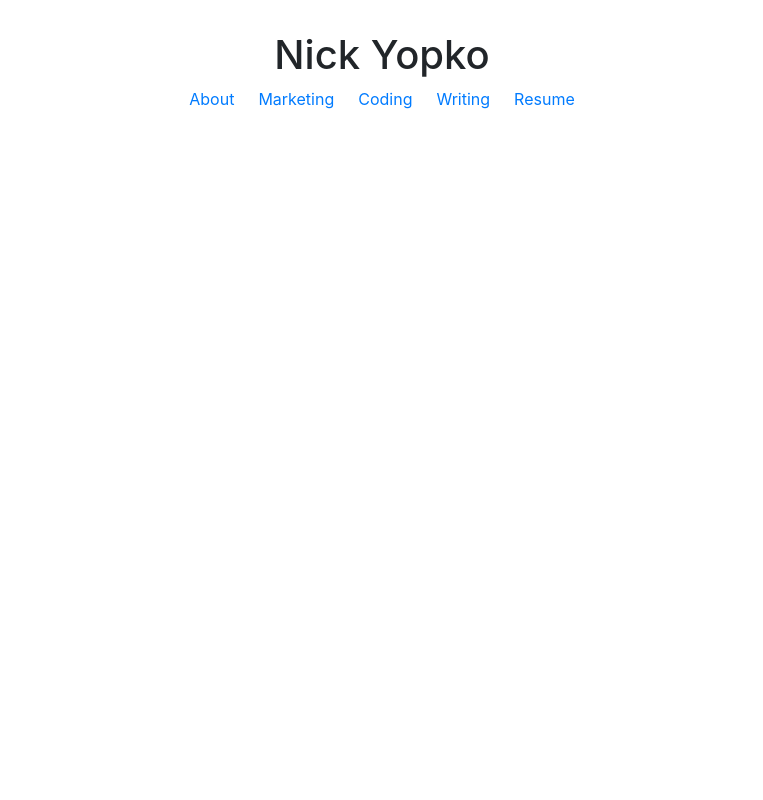
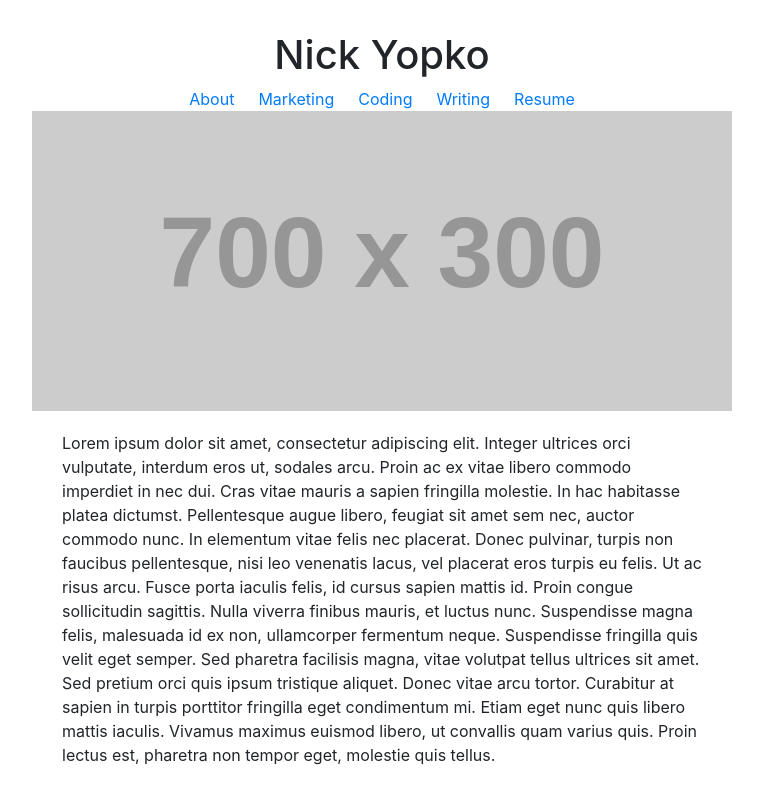
Before and after one commit to nyopko/Personal-Website, a React (Create React App) app: page /about in a window 1280 px wide. Shown: the whole page, without its empty margins (258-1021 px from the left). Built offline with nearby package versions, Linux system fonts and the light colour scheme.

Commit message:
Added placeholder layout and content for writing

```diff
--- a/src/App.css
+++ b/src/App.css
@@ -56,6 +56,16 @@
   margin-top: 20px;
 }
 
+#aboutMeText{
+  width: 50%;
+  margin-top: 20px;
+}
+
+#writingText{
+  width: 50%;
+  margin-top: 20px;
+}
+
 @media (max-width: 767px) {
 
 #navBar{
--- a/src/Pages/about.js
+++ b/src/Pages/about.js
@@ -10,16 +10,19 @@ import SubPageHeader from '../Components/AboutHeader';
 class App extends Component {
     render() {
         return (
-            <div className="homePage">
-                <Grid
+            <div className="aboutPage">
+               <Grid
                     container
                     direction="column"
                     justify="center"
                     alignItems="center"
                 >
                     <SubPageHeader />
+                        <img id="aboutMePic" src="https://via.placeholder.com/700x300" />
+                        <p id="aboutMeText">Lorem ipsum dolor sit amet, consectetur adipiscing elit. Integer ultrices orci vulputate, interdum eros ut, sodales arcu. Proin ac ex vitae libero commodo imperdiet in nec dui. Cras vitae mauris a sapien fringilla molestie. In hac habitasse platea dictumst. Pellentesque augue libero, feugiat sit amet sem nec, auctor commodo nunc. In elementum vitae felis nec placerat. Donec pulvinar, turpis non faucibus pellentesque, nisi leo venenatis lacus, vel placerat eros turpis eu felis. Ut ac risus arcu. Fusce porta iaculis felis, id cursus sapien mattis id. Proin congue sollicitudin sagittis. Nulla viverra finibus mauris, et luctus nunc. Suspendisse magna felis, malesuada id ex non, ullamcorper fermentum neque. Suspendisse fringilla quis velit eget semper.
 
-                    </Grid>
+Sed pharetra facilisis magna, vitae volutpat tellus ultrices sit amet. Sed pretium orci quis ipsum tristique aliquet. Donec vitae arcu tortor. Curabitur at sapien in turpis porttitor fringilla eget condimentum mi. Etiam eget nunc quis libero mattis iaculis. Vivamus maximus euismod libero, ut convallis quam varius quis. Proin lectus est, pharetra non tempor eget, molestie quis tellus.</p>
+                </Grid>
             </div>
                 );
             }
--- a/src/Pages/coding.js
+++ b/src/Pages/coding.js
@@ -10,7 +10,7 @@ import SubPageHeader from '../Components/AboutHeader';
 class App extends Component {
     render() {
         return (
-            <div className="homePage">
+            <div className="codingPage">
                 <Grid
                     container
                     direction="column"
--- a/src/Pages/marketing.js
+++ b/src/Pages/marketing.js
@@ -10,7 +10,7 @@ import SubPageHeader from '../Components/AboutHeader';
 class App extends Component {
     render() {
         return (
-            <div className="homePage">
+            <div className="marketingPage">
                 <Grid
                     container
                     direction="column"
--- a/src/Pages/resume.js
+++ b/src/Pages/resume.js
@@ -10,7 +10,7 @@ import SubPageHeader from '../Components/AboutHeader';
 class App extends Component {
     render() {
         return (
-            <div className="homePage">
+            <div className="resumePage">
                 <Grid
                     container
                     direction="column"
```
